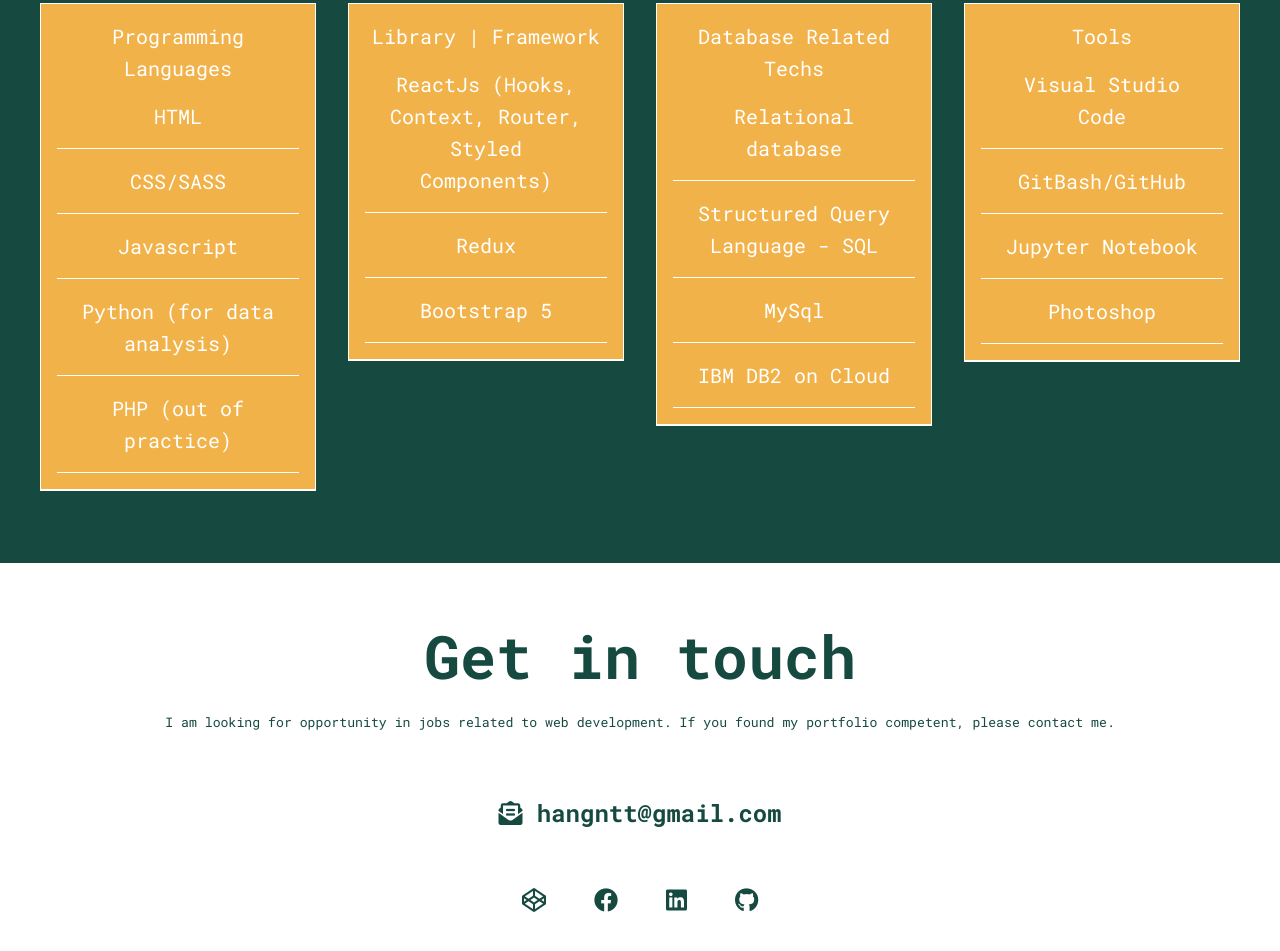
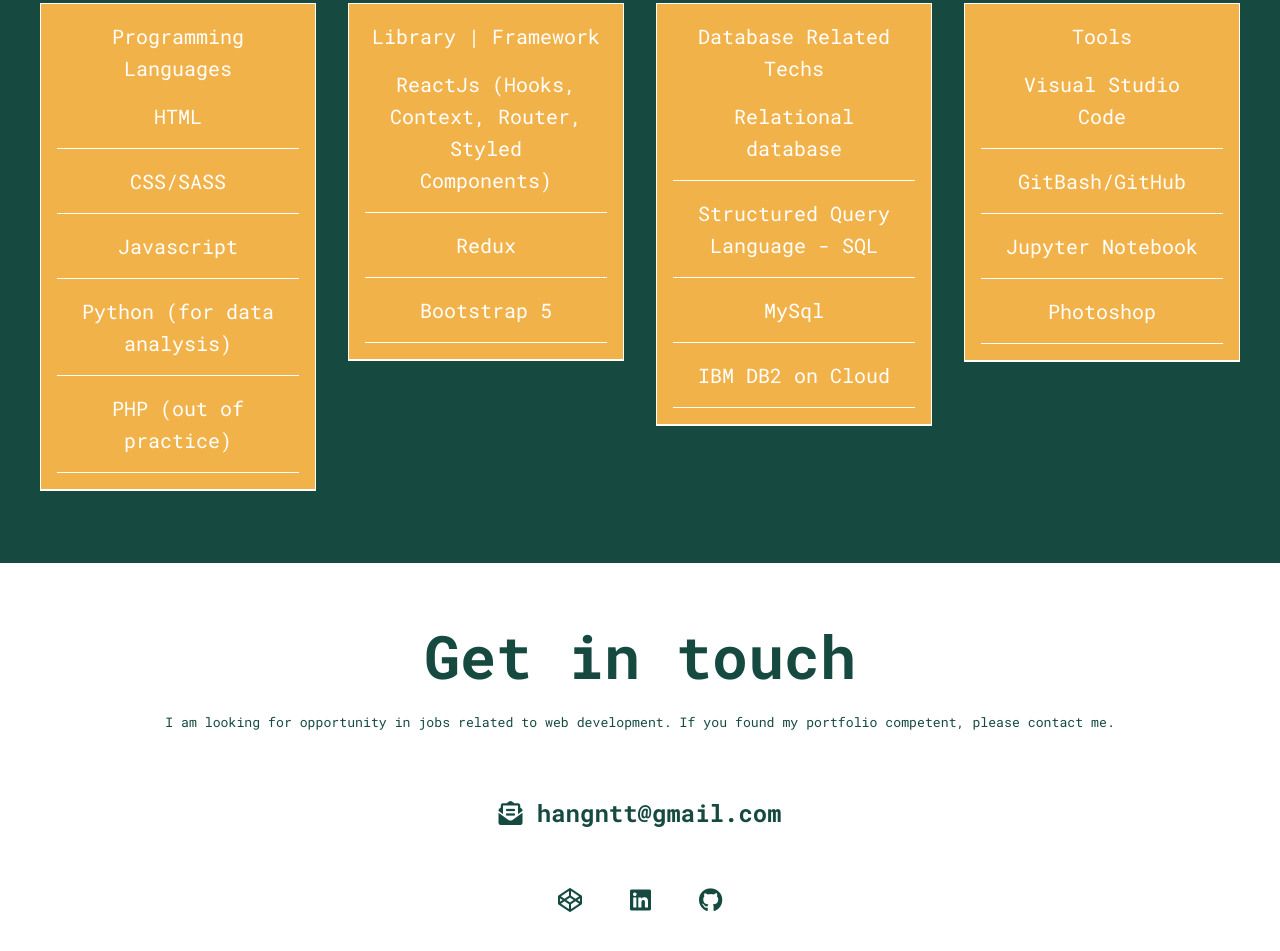
Before and after one commit to hangnguyen81/portfolio, a plain HTML site: page index.html in a window 1280 px wide. Shown: the part 3523-4474 px from the top of the page. Drawn offline with nearby package versions, Linux system fonts and the light colour scheme.

Commit message:
Delete link to facebook

```diff
--- a/index.html
+++ b/index.html
@@ -11,7 +11,7 @@
     <div id="root">
       <header id="logo-nav">
         <div class="logo">
-          <img src="images/text-logo.png" alt="">
+          <img src="images/text-logo.png" alt="logo of HN web developer">
         </div>
         <nav class="nav">
             <ul class="nav__list">
@@ -96,11 +96,6 @@
                 </a>
             </li>
             <li class="social-list__item">
-                <a class="social-list__link" href="https://www.facebook.com/ms.hangnguyen/">
-                  <i class="fab fa-facebook"></i>
-                </a>
-            </li>
-            <li class="social-list__item">
                 <a class="social-list__link" href="https://www.linkedin.com/in/hang-nguyen-a619b1105/">
                   <i class="fab fa-linkedin"></i>
                 </a>
```
